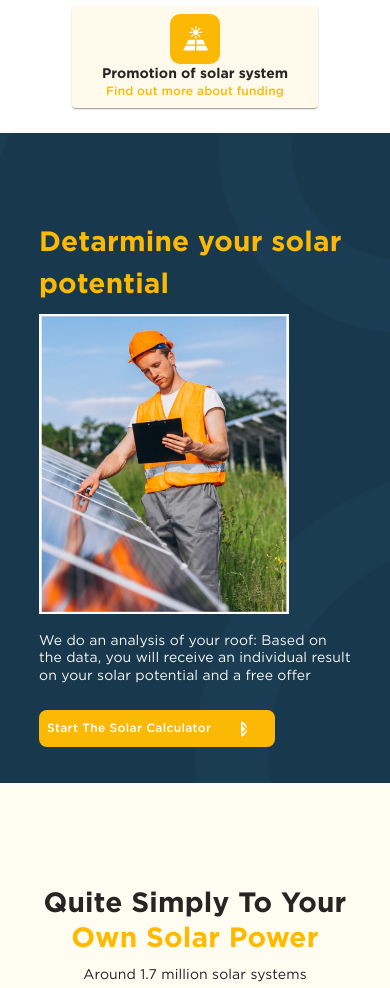
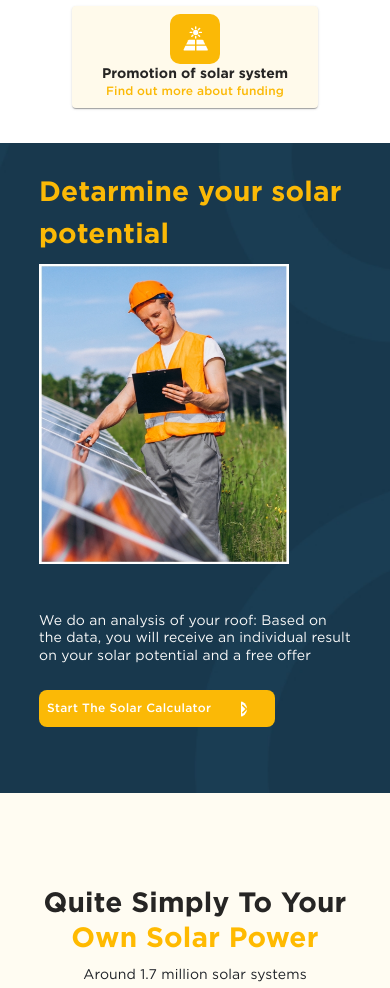
Before and after one commit to Nayeemr45/solar, a React (Create React App) app: page / in a window 390 px wide. Shown: the part 1000-1988 px from the top of the page. Built offline with nearby package versions, Linux system fonts and the light colour scheme.

Commit message:
Update Section_3.css

```diff
--- a/src/Assets/Css/Section_3.css
+++ b/src/Assets/Css/Section_3.css
@@ -70,6 +70,7 @@
     display: grid !important;
     grid-template-columns: 0.25fr 1fr 1fr 0.25fr;
     grid-row-gap: 0px !important;
+    padding-top: 20px;
   }
   .section-3-grid-1,
   .section-3-grid-7 {
@@ -78,8 +79,8 @@
   .section-3-grid-2 {
     grid-column: 2 / 4;
     max-width: none !important;
-/*     margin-top: 30px !important;
- */  }
+    margin-top: 0px !important;
+  }
   .section-3-grid-3 {
     grid-column: 4 / 5;
   }
@@ -104,13 +105,13 @@
     font-size: 28px !important;
   }
   .img {
-    margin-top: 80px !important;
+    margin-top: 140px !important;
     height: 650px !important;
 /*     width: 33.75rem !important;
  */    width: 100%;
   }
   .sectoin-3-left {
-    padding-top: 500px;
+    padding-top: 450px;
   }
   .cal-button{
       margin-top: 20px !important;
```
